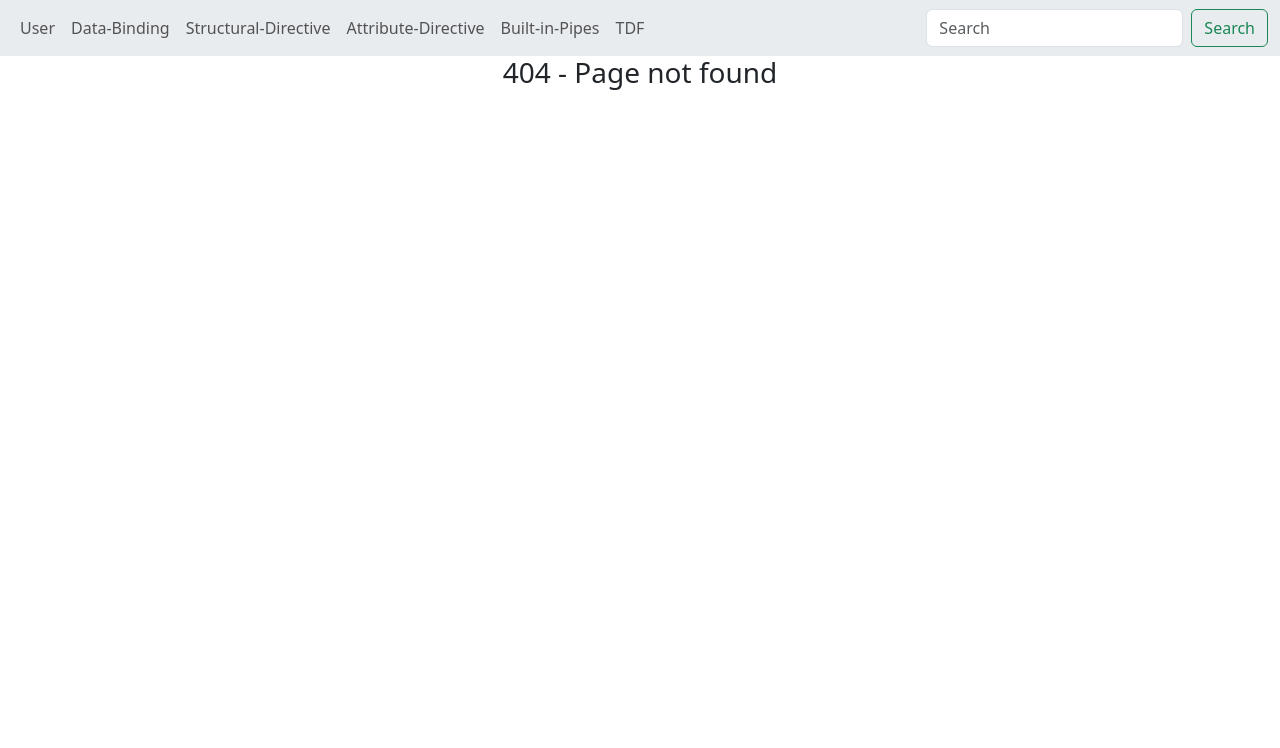
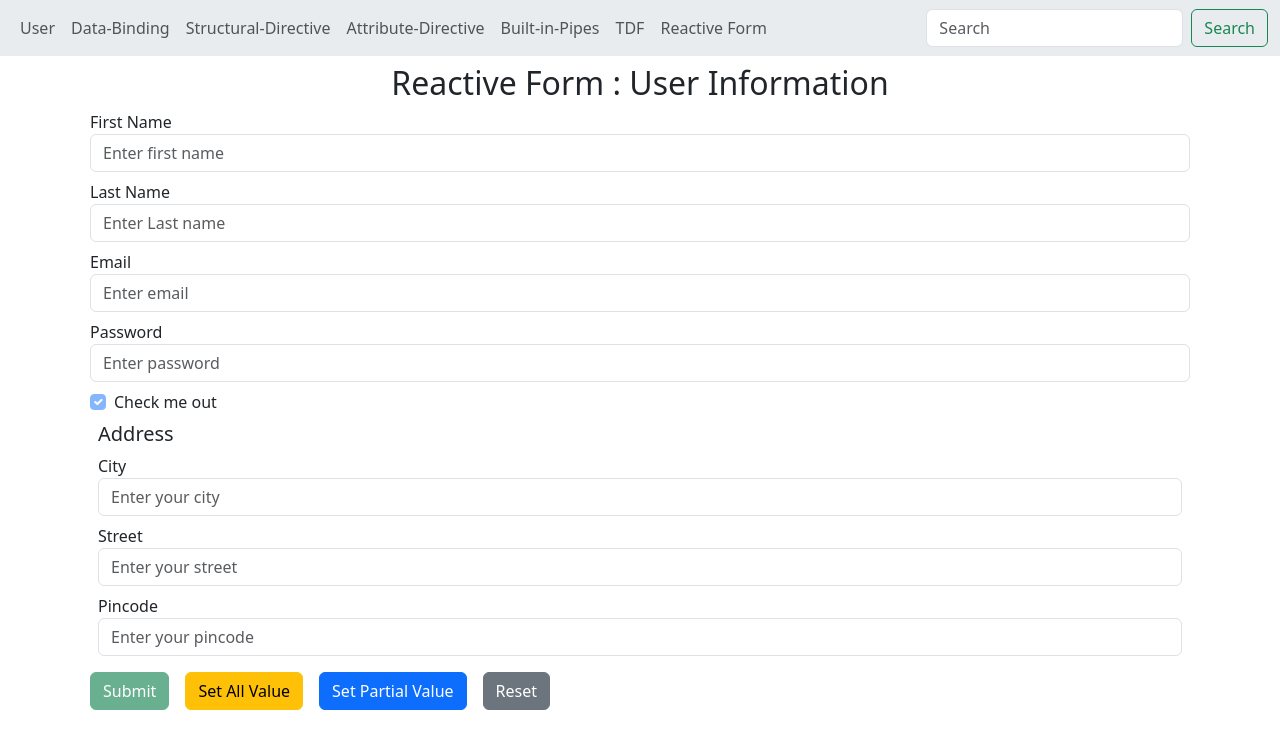
Before and after one commit to KoTvTrysaX01/Angular-Course-2, an Angular app in the folder Lessons/: page /rf in a window 1280 px wide. Before the commit this address had no page. Shown: the top 748 px of the page. Built offline with nearby package versions, Linux system fonts and the light colour scheme.

Commit message:
Watched lesson 21 / Reactive Form

```diff
--- a/Lessons/src/app/app.component.html
+++ b/Lessons/src/app/app.component.html
@@ -37,6 +37,9 @@
         <li class="nav-item">
           <a class="nav-link" [routerLink]="'tdf/'">TDF</a>
         </li>
+        <li class="nav-item">
+          <a class="nav-link" [routerLink]="'rf'">Reactive Form</a>
+        </li>
         <!-- <li class="nav-item dropdown"> -->
           <!-- <a class="nav-link dropdown-toggle" href="#" role="button" data-bs-toggle="dropdown" aria-expanded="false">
             Dropdown
--- a/Lessons/src/app/app.routes.ts
+++ b/Lessons/src/app/app.routes.ts
@@ -6,6 +6,7 @@
 import { PageNotFoundComponent } from './page-not-found/page-not-found.component';
 import { BuiltInPipesComponent } from './built-in-pipes/built-in-pipes.component';
 import { TemplateDrivenFormComponent } from './template-driven-form/template-driven-form.component';
+import { ReactiveFormComponent } from './reactive-form/reactive-form.component';
 
 // Default route must be defined first
 // Wildcard route must be defined last
@@ -19,5 +20,6 @@
     {path: 'attribute-directive', component: AttributeDirectivesComponent},
     {path: 'built-in-pipes', component: BuiltInPipesComponent},
     {path: 'tdf', component: TemplateDrivenFormComponent},
+    {path: 'rf', component: ReactiveFormComponent},
     {path: '**', component: PageNotFoundComponent}
 ];
--- /dev/null
+++ b/Lessons/src/app/reactive-form/reactive-form.component.html
@@ -0,0 +1,51 @@
+<div class="container">
+    <form [formGroup]="reactiveForm" (ngSubmit)="onSubmit()">
+
+        <h2 class="text-center m-2">Reactive Form : User Information</h2>
+
+        <div class="form-group m-2">
+            <label>First Name</label>
+            <input type="text" class="form-control" placeholder="Enter first name" formControlName="firstName" required>
+
+
+        </div>
+        <div class="form-group m-2">
+            <label>Last Name</label>
+            <input type="text" class="form-control" placeholder="Enter Last name" formControlName="lastName">
+        </div>
+        <div class="form-group m-2">
+            <label>Email</label>
+            <input type="email" class="form-control" placeholder="Enter email" formControlName="email">
+        </div>
+        <div class="form-group m-2">
+            <label>Password</label>
+            <input type="password" class="form-control" placeholder="Enter password" formControlName="password">
+        </div>
+        <div class="form-check m-2">
+            <label>Check me out</label>
+            <input type="checkbox" class="form-check-input" formControlName="isChecked">
+        </div>
+
+        <div class="m-2" formGroupName="address">
+            <h5 class="m-2">Address</h5>
+            <div class="form-group m-2">
+                <label>City</label>
+                <input type="text" class="form-control" placeholder="Enter your city" formControlName="city" />
+            </div>
+            <div class="form-group m-2">
+                <label>Street</label>
+                <input type="text" class="form-control" placeholder="Enter your street" formControlName="street" />
+            </div>
+            <div class="form-group m-2">
+                <label>Pincode</label>
+                <input type="text" class="form-control" placeholder="Enter your pincode" formControlName="pincode" />
+            </div>
+        </div>
+
+        <button class="btn btn-success m-2" type="submit" [disabled]="reactiveForm.invalid">Submit</button>
+
+        <button class="btn btn-warning m-2" (click)="setAllValues()">Set All Value</button>
+        <button class="btn btn-primary m-2" (click)="setPartialValue()">Set Partial Value</button>
+        <button class="btn btn-secondary m-2" (click)="resetForm()">Reset </button>
+    </form>
+</div>
--- /dev/null
+++ b/Lessons/src/app/reactive-form/reactive-form.component.ts
@@ -0,0 +1,73 @@
+import { Component } from '@angular/core';
+import { FormControl, FormGroup, ReactiveFormsModule } from '@angular/forms';
+
+@Component({
+  selector: 'KOT-reactive-form',
+  imports: [
+    ReactiveFormsModule
+  ],
+  templateUrl: './reactive-form.component.html',
+  styleUrl: './reactive-form.component.scss'
+})
+export class ReactiveFormComponent {
+
+  reactiveForm: FormGroup;
+
+  constructor(){
+    this.reactiveForm = new FormGroup({
+      firstName : new FormControl(""),
+      lastName : new FormControl(""),
+      email : new FormControl(""),
+      password : new FormControl(),
+      isChecked : new FormControl(true),
+      address: new FormGroup({
+        city: new FormControl(""),
+        street: new FormControl(""),
+        pincode: new FormControl()
+      })
+    })
+
+    this.reactiveForm.controls['isChecked'].disable();
+  }
+
+  onSubmit(){
+    console.log(this.reactiveForm.value)
+  }
+
+  setAllValues(){
+    this.reactiveForm.setValue({
+      firstName : "Vadim",
+      lastName : "Elshin",
+      email : "example@gmail.com",
+      password : "123456",
+      isChecked : true,
+      address : {
+        city : 'New York',
+        street : "Emprire Street",
+        pincode : 12345
+      }
+    })
+  }
+
+  setPartialValue(){
+    this.reactiveForm.patchValue({
+      address : {
+        city : 'New York',
+        street : "Emprire Street",
+        pincode : 12345
+      }
+    })
+
+    this.reactiveForm.controls['firstName'].patchValue('KoT');
+  }
+
+  resetForm(){
+    // this.reactiveForm.reset();
+    this.reactiveForm.controls['firstName'].reset();
+  }
+
+
+
+
+
+}
```
Also changed, not shown: Lessons/src/app/reactive-form/reactive-form.component.scss (added), 1 other file (tests, documents, lock files or other folders).
